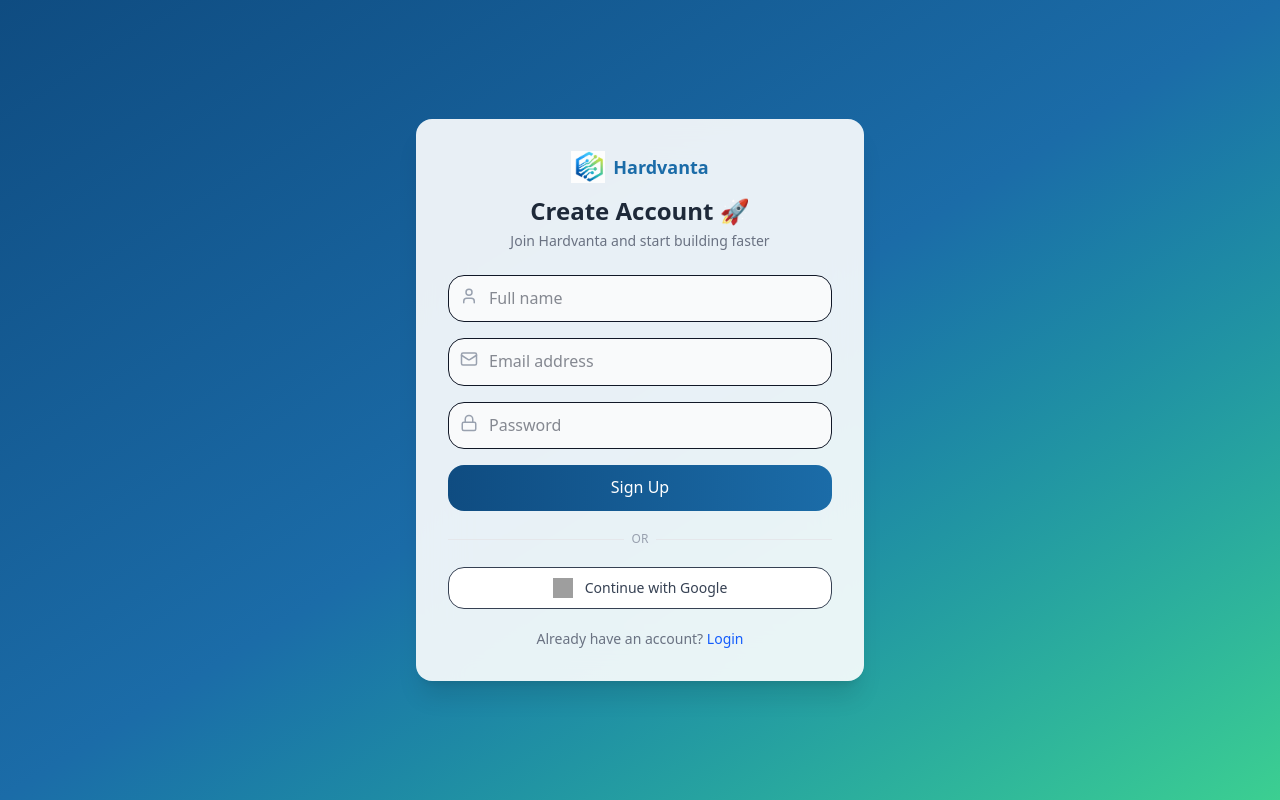
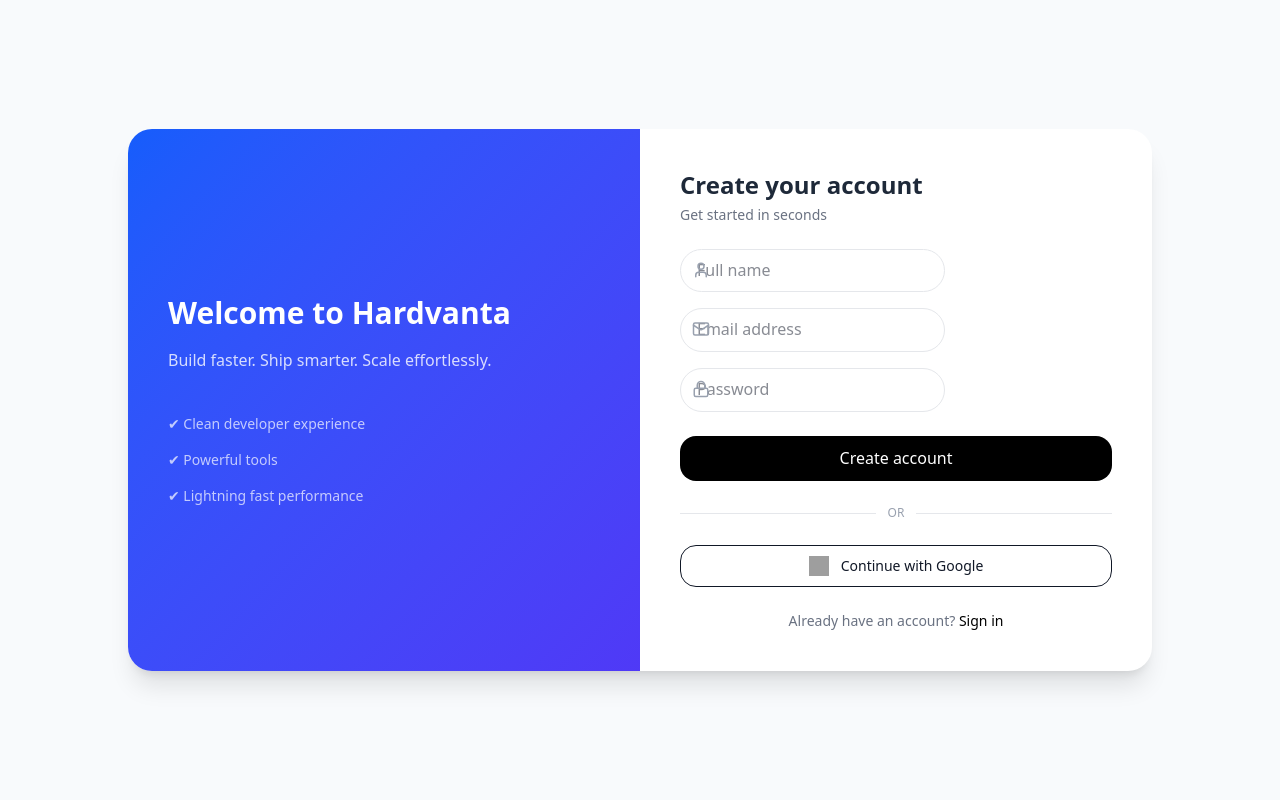
Before and after one commit to devloperdevesh/hardvanta-tech, a Next.js app in the folder web/: page /login in a window 1280 px wide. Built offline with nearby package versions, Linux system fonts and the light colour scheme; grey boxes are pictures that could not be loaded.

Commit message:
fix: Polished Login page

```diff
--- a/web/src/app/login/page.tsx
+++ b/web/src/app/login/page.tsx
@@ -3,7 +3,6 @@
 import { useState } from "react";
 import { Mail, Lock, User } from "lucide-react";
 import Link from "next/link";
-import Image from "next/image";
 
 export default function SignupPage() {
   const [name, setName] = useState("");
@@ -15,13 +14,10 @@ export default function SignupPage() {
     if (!name || !email || !password) return;
 
     setLoading(true);
-
     try {
       const res = await fetch("/api/auth/signup", {
         method: "POST",
-        headers: {
-          "Content-Type": "application/json",
-        },
+        headers: { "Content-Type": "application/json" },
         body: JSON.stringify({ name, email, password }),
       });
 
@@ -32,145 +28,121 @@ export default function SignupPage() {
       } else {
         alert(data.message || "Signup failed");
       }
-    } catch (err) {
+    } catch {
       alert("Something went wrong");
     }
-
     setLoading(false);
   }
 
   return (
-    <div className="
-      min-h-screen flex items-center justify-center px-4
-      bg-gradient-to-br from-[#0f4c81] via-[#1b6ca8] to-[#3ccf91]
-    ">
+    <div className="min-h-screen flex items-center justify-center px-4 bg-[#f8fafc]">
 
-      {/* CARD */}
-      <div className="
-        w-full max-w-md
-        bg-white/90 backdrop-blur-xl
-        p-8 rounded-2xl shadow-xl
-      ">
+      {/* MAIN CONTAINER */}
+      <div className="w-full max-w-5xl grid md:grid-cols-2 bg-white rounded-3xl shadow-xl overflow-hidden">
+
+        {/* LEFT SIDE (WELCOME PANEL) */}
+        <div className="hidden md:flex flex-col justify-center p-10 bg-gradient-to-br from-blue-600 to-indigo-600 text-white">
+          <h1 className="text-3xl font-semibold leading-tight">
+            Welcome to Hardvanta
+          </h1>
+          <p className="mt-4 text-white/80">
+            Build faster. Ship smarter. Scale effortlessly.
+          </p>
+
+          <div className="mt-10 space-y-4 text-sm text-white/70">
+            <p>✔ Clean developer experience</p>
+            <p>✔ Powerful tools</p>
+            <p>✔ Lightning fast performance</p>
+          </div>
+        </div>
+
+        {/* RIGHT SIDE (FORM) */}
+        <div className="p-8 md:p-10">
 
           {/* HEADER */}
-        <div className="text-center mb-6">
-
-          {/* LOGO */}
-          <div className="flex items-center justify-center gap-2 mb-3">
-            <Image src="/logo.png" alt="logo" width={34} height={34} />
-            <span className="font-semibold text-lg text-[#1b6ca8]">
-              Hardvanta
-            </span>
+          <div className="mb-6">
+            <h2 className="text-2xl font-semibold text-gray-800">
+              Create your account
+            </h2>
+            <p className="text-sm text-gray-500 mt-1">
+              Get started in seconds
+            </p>
           </div>
 
-          <h1 className="text-2xl font-semibold text-gray-800">
-            Create Account 🚀
-          </h1>
+          {/* INPUTS */}
+          <div className="space-y-4">
 
-          <p className="text-sm text-gray-500 mt-1">
-            Join Hardvanta and start building faster
-          </p>
-
-        </div>
-
-        {/* NAME */}
-        <div className="relative mb-4">
+            <div className="relative">
               <User className="absolute left-3 top-3 text-gray-400" size={18} />
               <input
                 type="text"
                 placeholder="Full name"
-            className="
-              w-full pl-10 pr-4 py-2.5 rounded-lg border
-              bg-gray-50 focus:bg-white
-              focus:ring-2 focus:ring-blue-500/30
-              outline-none transition
-            "
+                className="input"
                 value={name}
                 onChange={(e) => setName(e.target.value)}
               />
             </div>
 
-        {/* EMAIL */}
-        <div className="relative mb-4">
+            <div className="relative">
               <Mail className="absolute left-3 top-3 text-gray-400" size={18} />
               <input
                 type="email"
                 placeholder="Email address"
-            className="
-              w-full pl-10 pr-4 py-2.5 rounded-lg border
-              bg-gray-50 focus:bg-white
-              focus:ring-2 focus:ring-blue-500/30
-              outline-none transition
-            "
+                className="input"
                 value={email}
                 onChange={(e) => setEmail(e.target.value)}
               />
             </div>
 
-        {/* PASSWORD */}
-        <div className="relative mb-4">
+            <div className="relative">
               <Lock className="absolute left-3 top-3 text-gray-400" size={18} />
               <input
                 type="password"
                 placeholder="Password"
-            className="
-              w-full pl-10 pr-4 py-2.5 rounded-lg border
-              bg-gray-50 focus:bg-white
-              focus:ring-2 focus:ring-blue-500/30
-              outline-none transition
-            "
+                className="input"
                 value={password}
                 onChange={(e) => setPassword(e.target.value)}
               />
+            </div>
+
           </div>
 
           {/* BUTTON */}
           <button
             onClick={handleSignup}
             disabled={loading}
-          className="
-            w-full py-2.5 rounded-lg font-medium text-white
-            bg-gradient-to-r from-[#0f4c81] to-[#1b6ca8]
-            hover:scale-[1.02] active:scale-[0.98]
-            hover:shadow-lg transition-all duration-300
-            disabled:opacity-70
-          "
+            className="mt-6 w-full py-2.5 rounded-lg font-medium text-white
+            bg-black hover:bg-gray-900 transition"
           >
-          {loading ? "Creating account..." : "Sign Up"}
+            {loading ? "Creating..." : "Create account"}
           </button>
 
           {/* DIVIDER */}
-        <div className="flex items-center gap-2 my-5">
+          <div className="flex items-center gap-3 my-6">
             <div className="flex-1 h-px bg-gray-200" />
             <span className="text-xs text-gray-400">OR</span>
             <div className="flex-1 h-px bg-gray-200" />
           </div>
 
-        {/* GOOGLE SIGNUP */}
-        <button className="
-          w-full flex items-center justify-center gap-3
-          py-2.5 rounded-lg border bg-white
-          text-sm font-medium text-gray-700
-          hover:bg-gray-50 transition
-        ">
+          {/* GOOGLE */}
+          <button className="w-full flex items-center justify-center gap-3 py-2.5 rounded-lg border text-sm hover:bg-gray-50 transition">
             <img
               src="https://www.svgrepo.com/show/475656/google-color.svg"
-            alt="Google"
               className="w-5 h-5"
             />
             Continue with Google
           </button>
 
-        {/* LOGIN LINK */}
-        <p className="text-center text-sm text-gray-500 mt-5">
+          {/* LOGIN */}
+          <p className="text-center text-sm text-gray-500 mt-6">
             Already have an account?{" "}
-          <Link href="/login" className="text-blue-600 font-medium hover:underline">
-            Login
+            <Link href="/login" className="text-black font-medium hover:underline">
+              Sign in
             </Link>
           </p>
 
         </div>
-
+      </div>
     </div>
   );
 }
```
Lines whose indentation alone changed are shown as unchanged.
